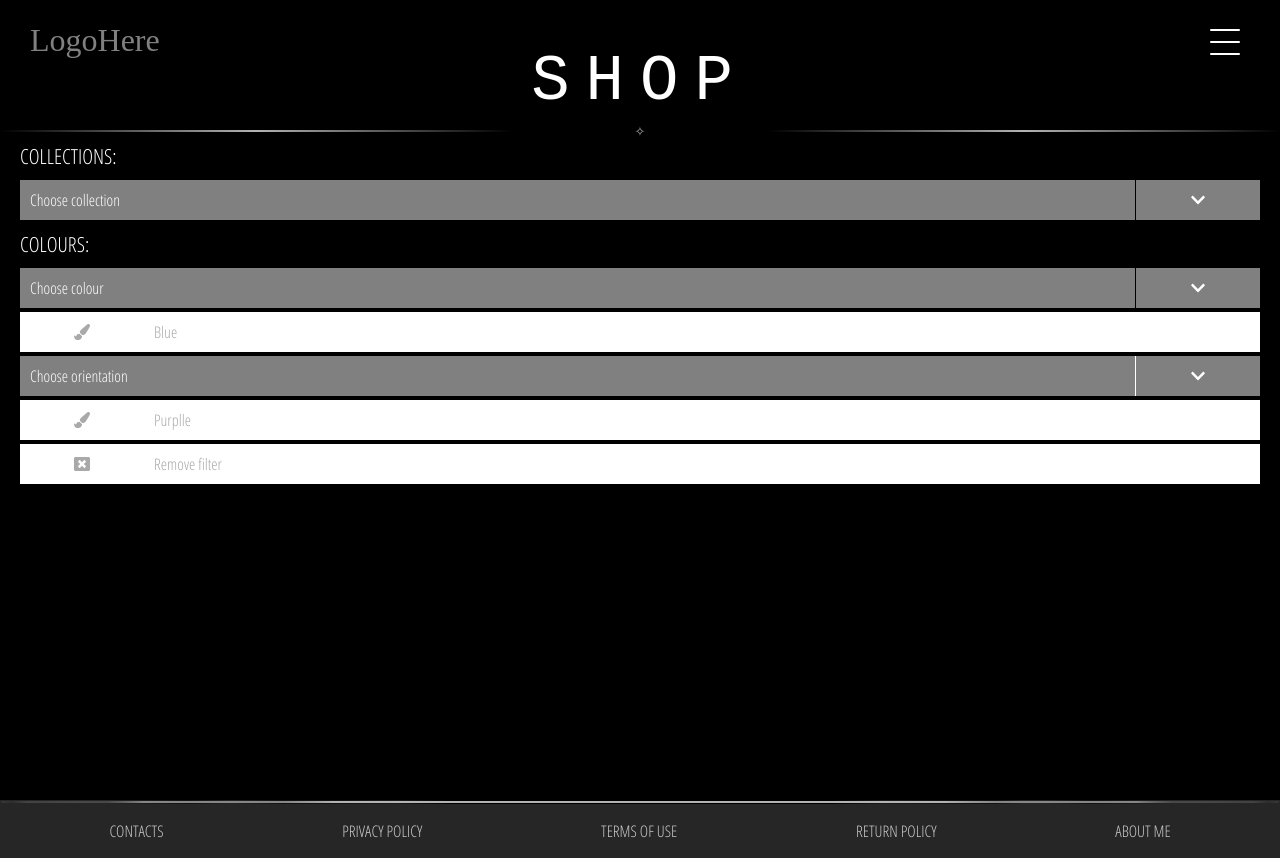
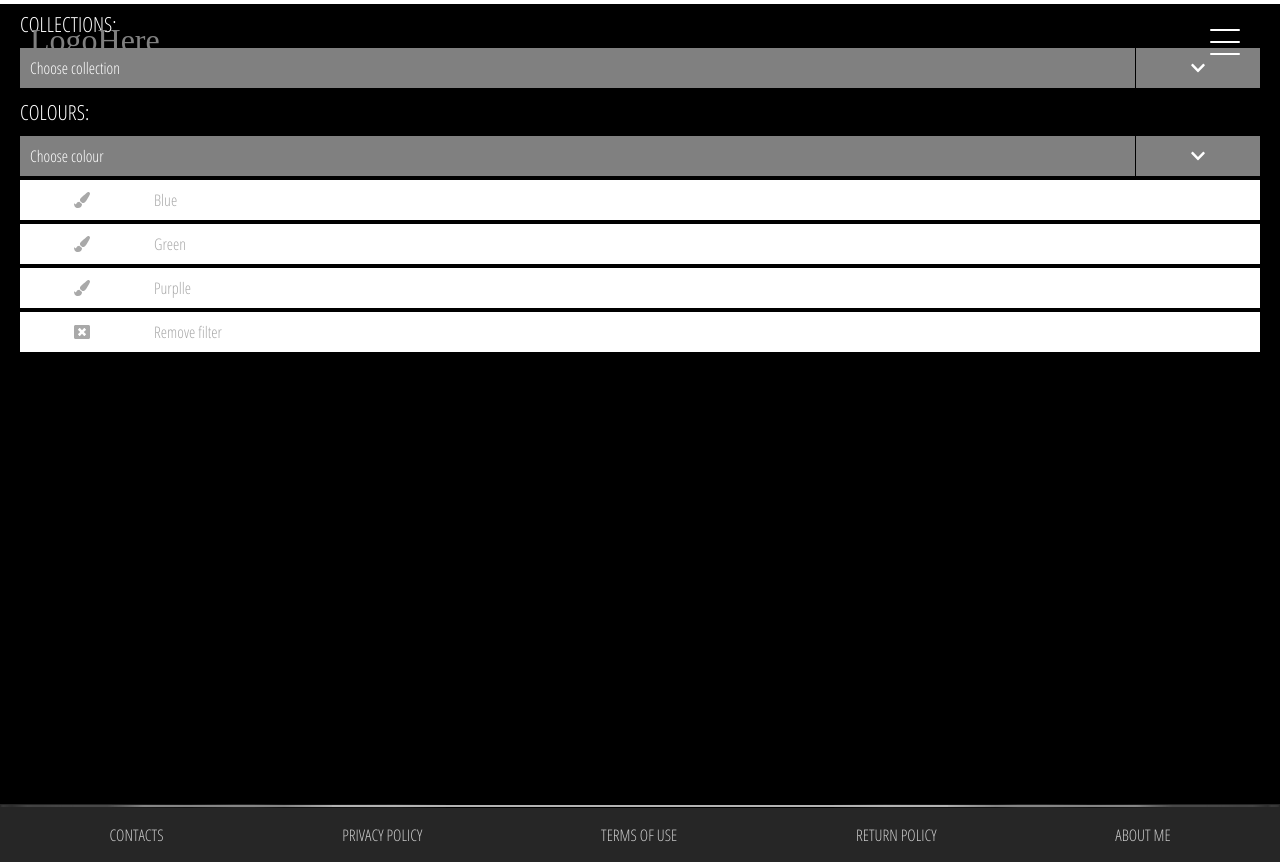
Before and after one commit to DenitsaRuseva/portfolio, a React (Create React App) app: page /shop in a window 1280 px wide. Both pictures are taken after a click on the element "Choose colour". Built offline with nearby package versions, Linux system fonts and the light colour scheme; a web font is replaced by a local one.

Commit message:
controls backdrop

```diff
--- a/src/components/Shop/Controls/Controls.css
+++ b/src/components/Shop/Controls/Controls.css
@@ -47,6 +47,11 @@ div.select-svg-container{
 div.shop-controls-container div.select-container div.select-options-wrapp div.select-options-container{
     position: absolute;
     width: 100%;
+}
+
+div.shop-controls-container div.select-container.show div.select-options-wrapp div.select-options-container{
+
+    z-index: 901;
 }
 
 div.shop-controls-container div.select-container div.select-options-wrapp div.select-options-container div.option{
--- a/src/components/Shop/Controls/Controls.js
+++ b/src/components/Shop/Controls/Controls.js
@@ -1,11 +1,14 @@
-import React, {useState} from 'react';
+import React, {useState, Fragment} from 'react';
 import './Controls.css';
 import {faPaintBrush, faFlask, faWindowClose, faChevronDown} from '@fortawesome/free-solid-svg-icons';
 import { FontAwesomeIcon } from '@fortawesome/react-fontawesome';
 import Control from './Control/Control';
+import Backdrop from 'components/UI/Backdrop/Backdrop';
 import { updateObject } from 'utility';
 
 export default function Controls(){
+
+    const [showBackdrop, setShowBackdrop] = useState(false);
 
     const [form, setForm] = useState({
         collections: {
@@ -41,11 +44,21 @@ export default function Controls(){
         const updatedField = updateObject(form[formProperty], {showOptions: !form[formProperty].showOptions});
         const updatedForm = updateObject(form, {[formProperty]: updatedField});
         setForm(updatedForm);
+        setShowBackdrop(!showBackdrop);
     };
     const chooseOptionHandler = (formProperty, value) => {
         const updatedField = updateObject(form[formProperty], {value: value, showOptions: false});
         const updatedForm = updateObject(form, {[formProperty]: updatedField});
         setForm(updatedForm);
+        setShowBackdrop(!showBackdrop);
+    };
+    const closeControlsHendler = () => {
+        let updatedForm = {...form};
+        for(let i in form){
+            updatedForm[i] =  updateObject(form[i], {showOptions: false});
+        };
+        setForm(updatedForm);
+        setShowBackdrop(false);
     };
 
     const controls = [];
@@ -83,8 +96,13 @@ export default function Controls(){
     // };
 
     // const selectContainerClasses = showCategory ? 'select-container show' : 'select-container';
-
-    return controls;
+    const backdrop = showBackdrop ? <Backdrop clicked={closeControlsHendler}/> : null;
+    return (
+            <Fragment>
+                {backdrop}
+                {controls}
+            </Fragment>
+    );
     // return(
     //     <div className='shop-controls-container'>
     //             <div className={selectContainerClasses}>
--- /dev/null
+++ b/src/components/UI/Backdrop/Backdrop.js
@@ -0,0 +1,14 @@
+import React from 'react';
+
+export default function backdrop(props){
+return <div
+    className='backdrop'
+    style={{
+    position: 'absolute',
+    top: '0',
+    bottom: '0',
+    left: '0',
+    width: '100%',
+    height: '100%',
+    zIndex: '900'}}
+    onClick={props.clicked}></div>};
--- a/src/container/Shop/Shop.js
+++ b/src/container/Shop/Shop.js
@@ -3,6 +3,7 @@ import './Shop.css';
 import HeaderContainer from 'components/UI/HeaderContainer/HeaderContainer';
 import InViewListener from 'hoc/InViewListener/InViewListener';
 import Controls from 'components/Shop/Controls/Controls';
+import FancyGallery from 'components/Home/FancyGallery/FancyGallery';
 
 
 export default function Shop(props){
@@ -10,11 +11,11 @@ export default function Shop(props){
 
     return(
         <div className='shop'>
-            <div className='shop-header-container'>
+            {/* <div className='shop-header-container'>
                 <InViewListener>
                     <HeaderContainer header='SHOP' subtitle='Lorem ipsum nopte bot'/>
                 </InViewListener>
-            </div>
+            </div> */}
             <Controls/>
             <div className='shop-gallery'></div>
         </div>
```
